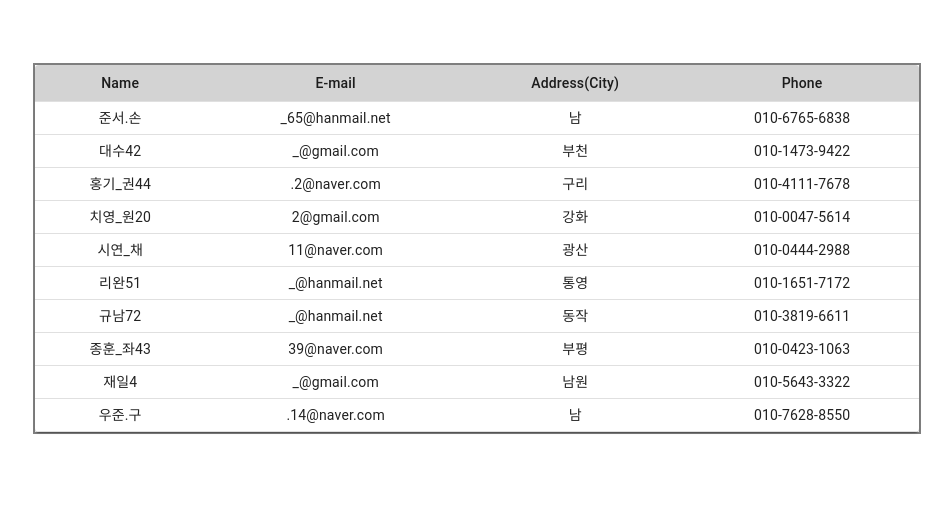
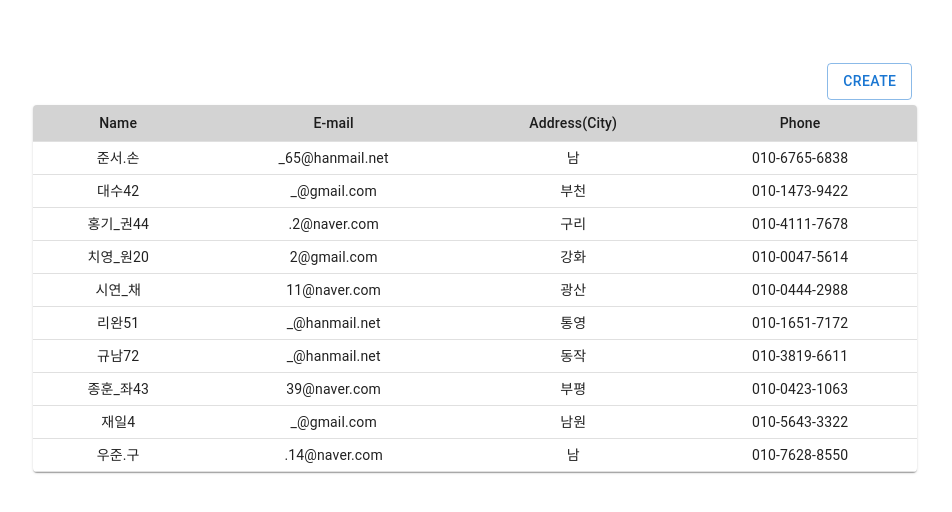
Before and after one commit to Sangkun-svg/T-board, a React (Create React App) app in the folder view/: page / in a window 1280 px wide. Shown: the top 512 px of the page, without its empty margins (165-1117 px from the left). Built offline with nearby package versions, Linux system fonts and the light colour scheme.

Commit message:
feat : generate non-function create-button

```diff
--- a/view/src/App.tsx
+++ b/view/src/App.tsx
@@ -9,6 +9,7 @@ import {
   Paper,
 } from "@mui/material";
 import styled from "styled-components";
+import { CreateButton } from "./components";
 
 export const App = () => {
   faker.setLocale("ko");
@@ -31,6 +32,7 @@ export const App = () => {
 
   return (
     <Wrapper>
+      <CreateButton />
       <TableContainer component={Paper}>
         <Table size="small" aria-label="a dense table">
           <TableHeadCustom>
@@ -63,7 +65,6 @@ const Wrapper = styled.div`
   margin-left: 15%;
   margin-top: 5%;
   height: auto;
-  border: 2px solid gray;
 `;
 
 const TableHeadCustom = styled(TableHead)`
--- /dev/null
+++ b/view/src/components/CreateButton/Button.tsx
@@ -0,0 +1,19 @@
+import { Button } from "@mui/material";
+import styled from "styled-components";
+
+export const CreateButton = () => {
+  const handleCreateButton = (): void => {
+    alert("move create page");
+  };
+  return (
+    <Wrapper>
+      <Button variant="outlined" onClick={handleCreateButton}>
+        Create
+      </Button>
+    </Wrapper>
+  );
+};
+const Wrapper = styled.div`
+  float: right;
+  margin: 0px 5px 5px 10px;
+`;
--- /dev/null
+++ b/view/src/components/common/index.ts
@@ -0,0 +1,3 @@
+export const funcName = () => {
+  return;
+};
--- /dev/null
+++ b/view/src/components/index.ts
@@ -0,0 +1 @@
+export { CreateButton } from "./CreateButton/Button";
```
